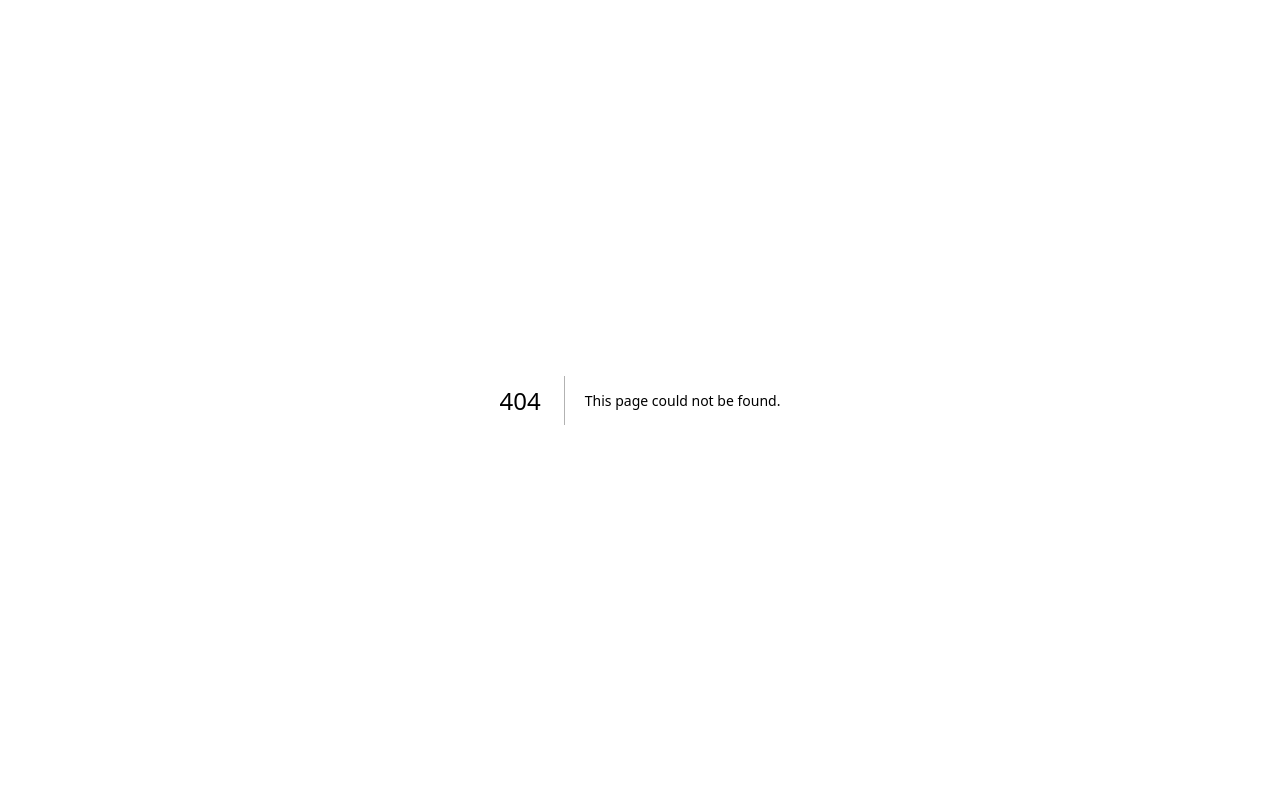
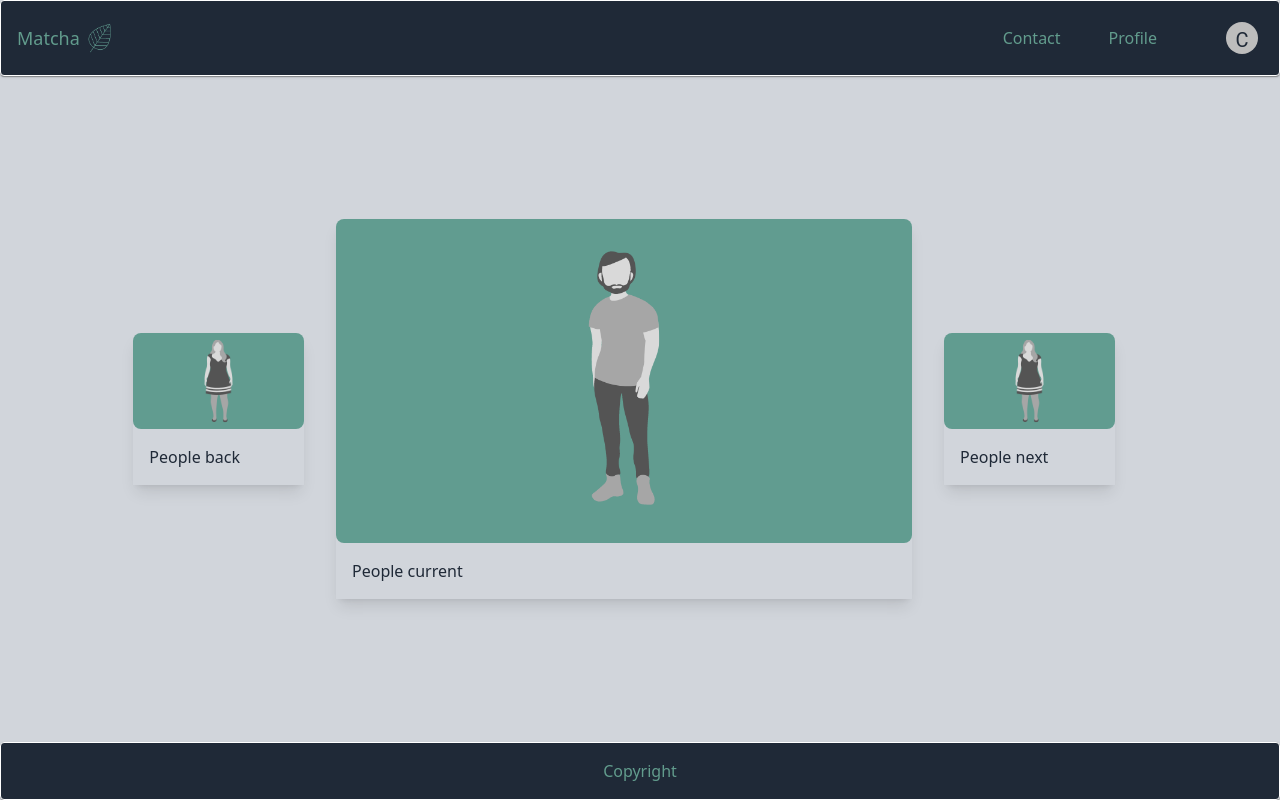
Before and after one commit to claire-d-b/Matcha_front_local, a Next.js app: page /match in a window 1280 px wide. Before the commit this address had no page. Built offline with nearby package versions, Linux system fonts and the light colour scheme.

Commit message:
match page

```diff
--- /dev/null
+++ b/src/app/match/page.tsx
@@ -0,0 +1,60 @@
+import * as React from 'react';
+import { styled } from '@mui/material/styles';
+import Box from '@mui/material/Box';
+import Grid from '@mui/material/Unstable_Grid2';
+import Image from 'next/image'
+import PeopleImageF from '../../../public/images/people_f.png'
+import PeopleImageM from '../../../public/images/people_m.png'
+import { ThemeProvider, Paper } from '@mui/material'
+import theme from '../theme'
+import Ctitle from '../Ctitle'
+import Cnav from '../Cnav'
+import LeafImage from '../../../public/images/leaf.png'
+import { Card, CardContent, CardActionArea, CardMedia } from '@mui/material';
+
+// const Item = styled(Paper)(({ theme }) => ({
+//     backgroundColor: theme.palette.mode === 'dark' ? '#1A2027' : '#fff',
+//     ...theme.typography.body2,
+//     padding: theme.spacing(1),
+//     textAlign: 'center',
+//     color: theme.palette.text.secondary,
+//   }));
+
+const _ = () => {
+    return (
+        <ThemeProvider theme={theme}>
+            <div className="flex flex-col h-screen w-screen bg-gray-300">
+                <Paper className="p-4 border border-white flex w-full justify-center items-center bg-gray-800">
+                    <Ctitle opts="text-lg font-light" title="Matcha" />
+                    <Image className="w-10 h-auto" src={LeafImage} alt="leaf" />
+                    <Cnav className="self-end flex w-full justify-end items-center gap-12" />
+                </Paper>
+                <Grid container spacing={4} className="flex h-full w-full justify-center items-center p-8">
+                    <Grid xs={2}>
+                        <CardActionArea className="m-0 p-4 border rounded-lg shadow-lg">
+                            <CardMedia component="img" image="../../images/people_f.png" alt="persona" className="rounded-lg" />
+                            <CardContent className="font-thin text-gray-800">People back</CardContent>
+                        </CardActionArea>
+                    </Grid>
+                    <Grid xs={6}>
+                        <CardActionArea className="m-0 p-4 border rounded-lg shadow-lg">
+                            <CardMedia component="img" image="../../images/people_m.png" alt="persona" className="rounded-lg" />
+                            <CardContent className="font-thin text-gray-800">People current</CardContent>
+                        </CardActionArea>
+                    </Grid>
+                    <Grid xs={2}>
+                        <CardActionArea className="m-0 p-4 rborder rounded-lg shadow-lg">
+                            <CardMedia component="img" image="../../images/people_f.png" alt="persona" className="rounded-lg" />
+                            <CardContent className="font-thin text-gray-800">People next</CardContent>
+                        </CardActionArea>
+                    </Grid>
+                    </Grid>
+                <Paper className="w-full p-4 border border-white flex flex-col justify-center items-center bg-gray-800">
+                    Copyright
+                </Paper>
+            </div>
+      </ThemeProvider>
+    )
+}
+
+export default _
```
